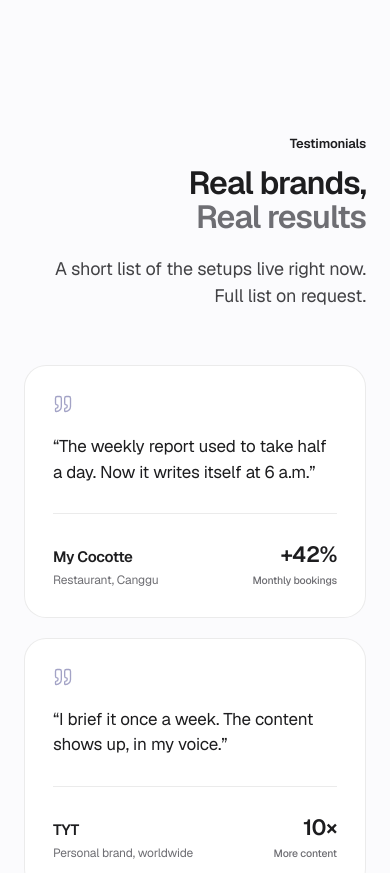
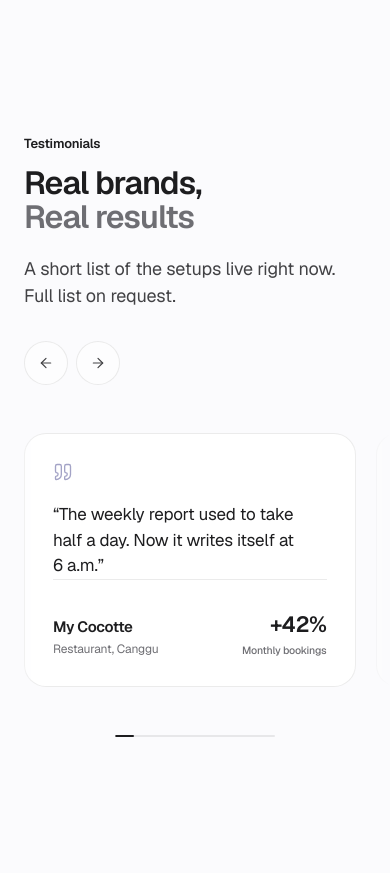
Before and after one commit to JulienRousset/customify, a React (Vite) app: page / in a window 390 px wide. Shown: the part 6060-6933 px from the top of the page. Built offline with nearby package versions, Linux system fonts and the light colour scheme; no server answers.

Commit message:
partners

```diff
--- a/src/components/Testimonials.tsx
+++ b/src/components/Testimonials.tsx
@@ -1,48 +1,90 @@
+import { useRef, useState, useEffect } from 'react'
 import { motion } from 'framer-motion'
-import { Quote } from 'lucide-react'
+import { Quote, ArrowLeft, ArrowRight } from 'lucide-react'
 import { useLang } from '../lang'
 import { easeApple, staggerItem, staggerParent, viewportOnce } from './fx/motion'
 
 export default function Testimonials() {
   const { t } = useLang()
   const c = t.clients
-  const items = c.items.slice(0, 4)
+  const items = c.items
+
+  const scrollRef = useRef<HTMLDivElement>(null)
+  const [progress, setProgress] = useState(0)
+
+  const scrollByPage = (dir: 'left' | 'right') => {
+    const el = scrollRef.current
+    if (!el) return
+    const step = el.clientWidth * 0.9
+    el.scrollBy({ left: dir === 'left' ? -step : step, behavior: 'smooth' })
+  }
+
+  useEffect(() => {
+    const el = scrollRef.current
+    if (!el) return
+    const onScroll = () => {
+      const max = el.scrollWidth - el.clientWidth
+      setProgress(max > 0 ? el.scrollLeft / max : 0)
+    }
+    onScroll()
+    el.addEventListener('scroll', onScroll, { passive: true })
+    return () => el.removeEventListener('scroll', onScroll)
+  }, [])
 
   return (
     <section id="testimonials" className="relative py-24 md:py-32">
       <div className="container-xl">
+        <div className="flex flex-col md:flex-row md:items-end md:justify-between gap-8 mb-12 md:mb-16">
+          <div className="flex items-center gap-2 order-2 md:order-1">
+            <button
+              type="button"
+              aria-label="Previous"
+              onClick={() => scrollByPage('left')}
+              className="w-11 h-11 rounded-full border border-hair bg-surface2/60 flex items-center justify-center text-fg2 hover:text-fg hover:border-fg/30 hover:bg-surface2 transition-all active:scale-95"
+            >
+              <ArrowLeft size={16} strokeWidth={1.8} />
+            </button>
+            <button
+              type="button"
+              aria-label="Next"
+              onClick={() => scrollByPage('right')}
+              className="w-11 h-11 rounded-full border border-hair bg-surface2/60 flex items-center justify-center text-fg2 hover:text-fg hover:border-fg/30 hover:bg-surface2 transition-all active:scale-95"
+            >
+              <ArrowRight size={16} strokeWidth={1.8} />
+            </button>
+          </div>
+
           <motion.div
             variants={staggerParent(0.08, 0)}
             initial="hidden"
             whileInView="visible"
             viewport={viewportOnce}
-          className="max-w-3xl ml-auto text-right mb-14 md:mb-20"
+            className="max-w-3xl md:ml-auto md:text-right order-1 md:order-2"
           >
             <motion.p variants={staggerItem} className="eyebrow">Testimonials</motion.p>
             <motion.h2 variants={staggerItem} className="display-2 text-balance">
               {c.h2a} <span className="text-sub">{c.h2b}</span>
             </motion.h2>
-          <motion.p variants={staggerItem} className="mt-5 body-lg max-w-xl ml-auto text-pretty">
+            <motion.p variants={staggerItem} className="mt-5 body-lg max-w-xl md:ml-auto text-pretty">
               {c.sub}
             </motion.p>
           </motion.div>
+        </div>
 
-        <motion.div
-          variants={staggerParent(0.1, 0.1)}
-          initial="hidden"
-          whileInView="visible"
-          viewport={viewportOnce}
-          className="grid grid-cols-1 md:grid-cols-2 gap-5 md:gap-6"
+        <div className="relative -mx-6 md:-mx-8 fade-x">
+          <div
+            ref={scrollRef}
+            className="flex gap-5 md:gap-6 overflow-x-auto snap-x snap-mandatory scroll-px-6 md:scroll-px-8 px-6 md:px-8 pb-4 [&::-webkit-scrollbar]:hidden [scrollbar-width:none] [-ms-overflow-style:none]"
           >
-          {items.map((item, i) => (
+            {items.map((item) => (
               <motion.figure
                 key={item.name}
-              variants={staggerItem}
+                initial={{ opacity: 0, y: 16 }}
+                whileInView={{ opacity: 1, y: 0 }}
+                viewport={{ once: true, amount: 0.2 }}
+                transition={{ duration: 0.6, ease: easeApple }}
                 whileHover={{ y: -4 }}
-              transition={{ duration: 0.35, ease: easeApple }}
-              className={`card p-7 md:p-9 flex flex-col hover:shadow-[0_20px_50px_-20px_rgba(0,0,0,0.15)] ${
-                i % 3 === 0 ? 'md:translate-y-2' : ''
-              }`}
+                className="card p-7 md:p-9 flex flex-col snap-start shrink-0 w-[85vw] sm:w-[60vw] md:w-[calc(50%-0.75rem)] lg:w-[calc(40%-0.75rem)] hover:shadow-[0_20px_50px_-20px_rgba(0,0,0,0.15)]"
               >
                 <Quote size={20} className="text-accent/40 mb-5" strokeWidth={1.6} />
 
@@ -50,7 +92,7 @@ export default function Testimonials() {
                   “{item.quote}”
                 </blockquote>
 
-              <figcaption className="mt-7 pt-6 border-t border-hair flex items-end justify-between gap-4">
+                <figcaption className="mt-auto pt-7 border-t border-hair flex items-end justify-between gap-4">
                   <div>
                     <div className="font-display font-semibold text-[15px] tracking-tight">{item.name}</div>
                     <div className="text-[12px] text-sub mt-0.5">{item.kind}</div>
@@ -62,7 +104,17 @@ export default function Testimonials() {
                 </figcaption>
               </motion.figure>
             ))}
-        </motion.div>
+          </div>
+        </div>
+
+        <div className="mt-8 flex justify-center">
+          <div className="relative h-[2px] w-40 bg-hair rounded-full overflow-hidden">
+            <div
+              className="absolute inset-y-0 left-0 bg-fg rounded-full transition-[width] duration-150 ease-out"
+              style={{ width: `${Math.max(12, progress * 100)}%` }}
+            />
+          </div>
+        </div>
       </div>
     </section>
   )
```
Lines whose indentation alone changed are shown as unchanged.
